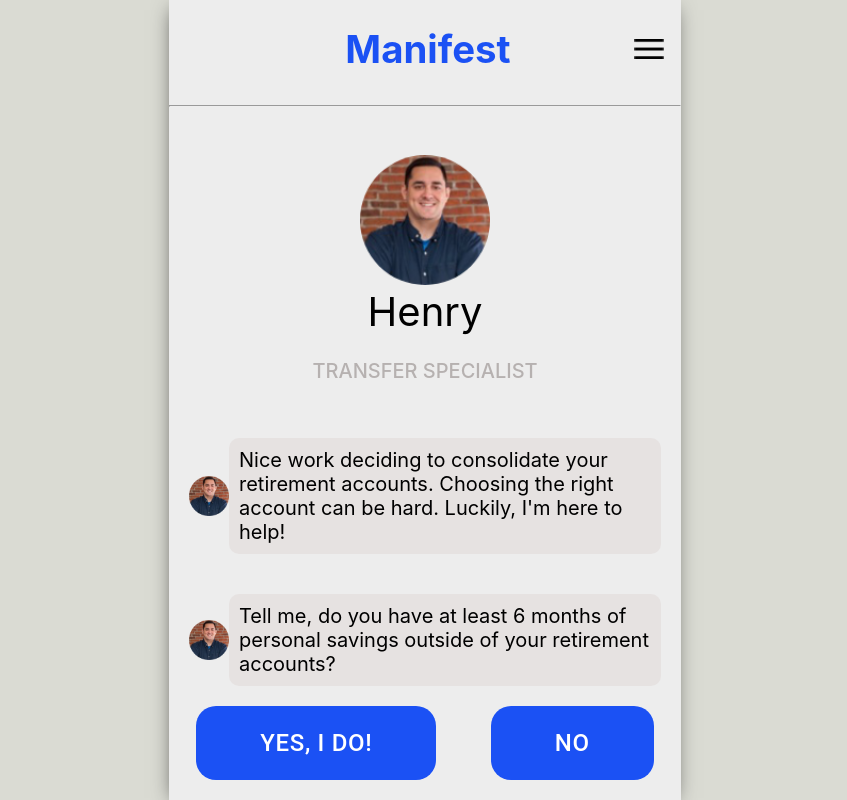
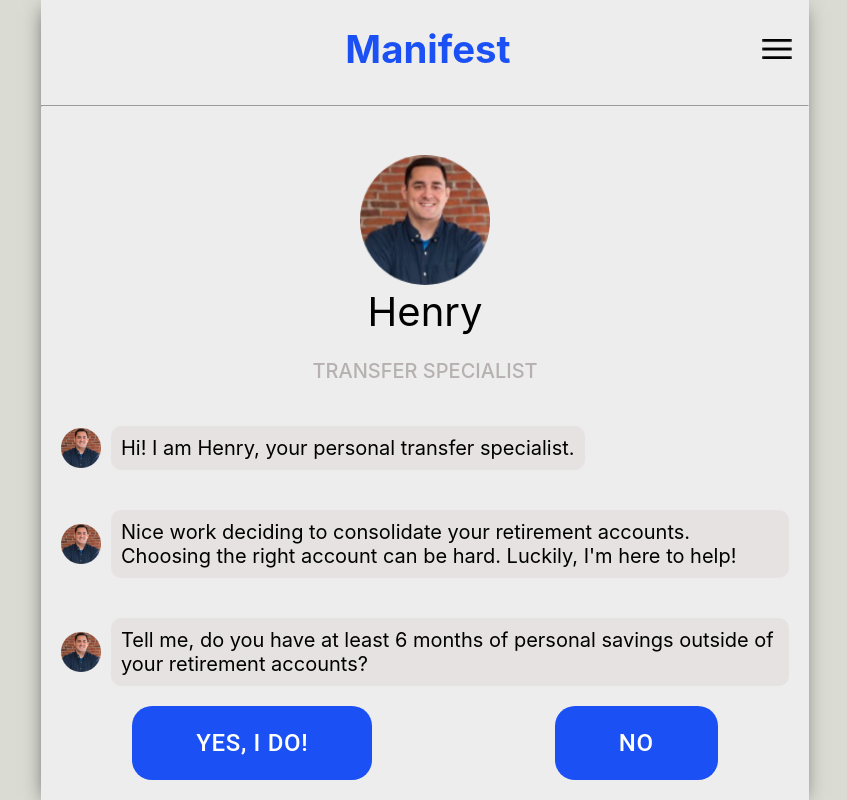
Before and after one commit to alihussain98/manifest-chat, a React (Create React App) app: page / in a window 1280 px wide. Shown: the whole page, without its empty margins (215-1062 px from the left). Built offline with nearby package versions, Linux system fonts and the light colour scheme.

Commit message:
Fixed DP styles

```diff
--- a/src/styles/App.css
+++ b/src/styles/App.css
@@ -10,6 +10,6 @@
   background-color: #ededed;
   overflow: auto;
   height: 100vh;
-  width: 40vw;
+  width: 60vw;
   box-shadow: -1px 4px 20px -6px rgba(0, 0, 0, 0.7);
 }
--- a/src/styles/Chat.css
+++ b/src/styles/Chat.css
@@ -36,6 +36,7 @@
 .chat_dp {
   height: 40px;
   width: 40px;
+  padding-right: 10px;
 }
 
 .dp {
```
Also changed, not shown: 1 other file (tests, documents, lock files or other folders).
